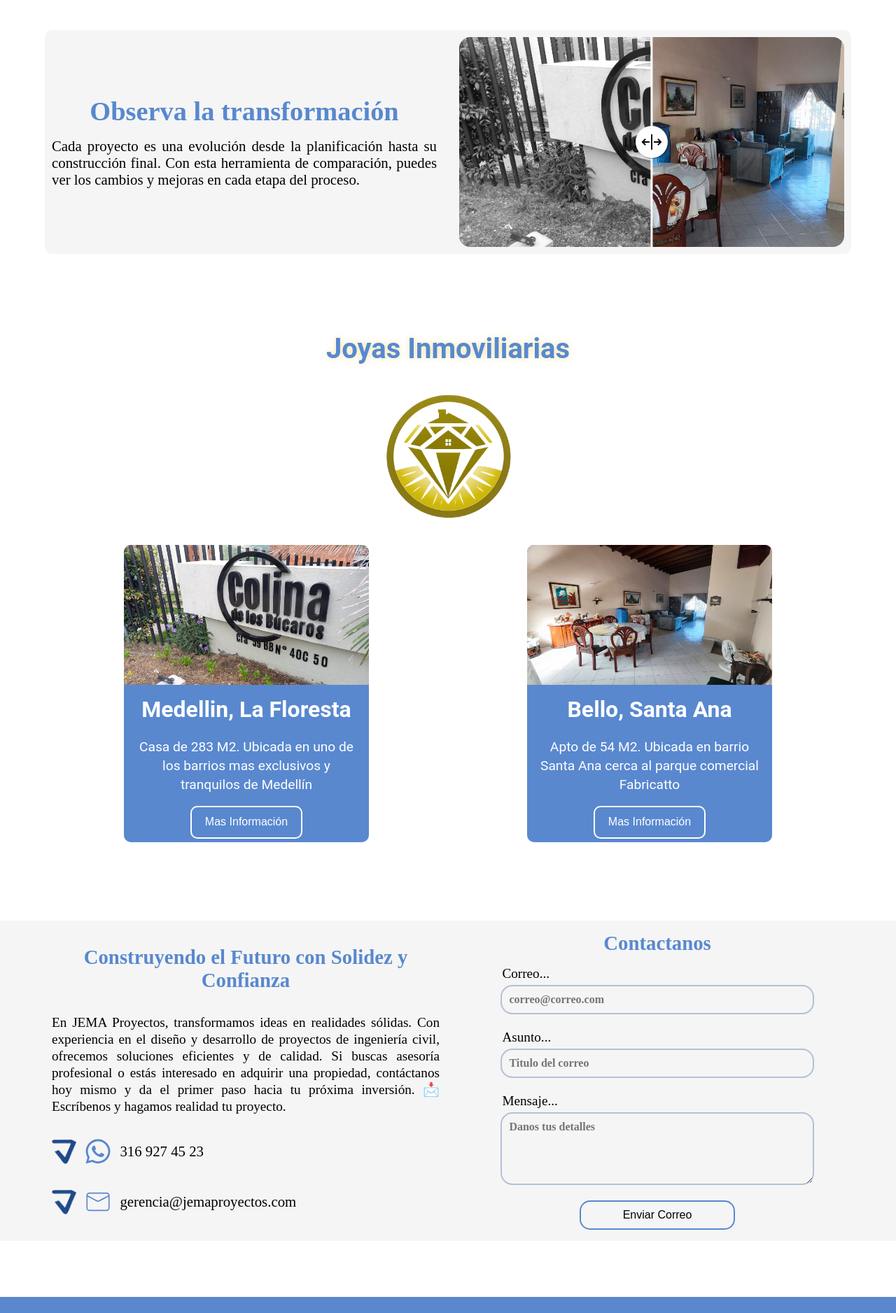
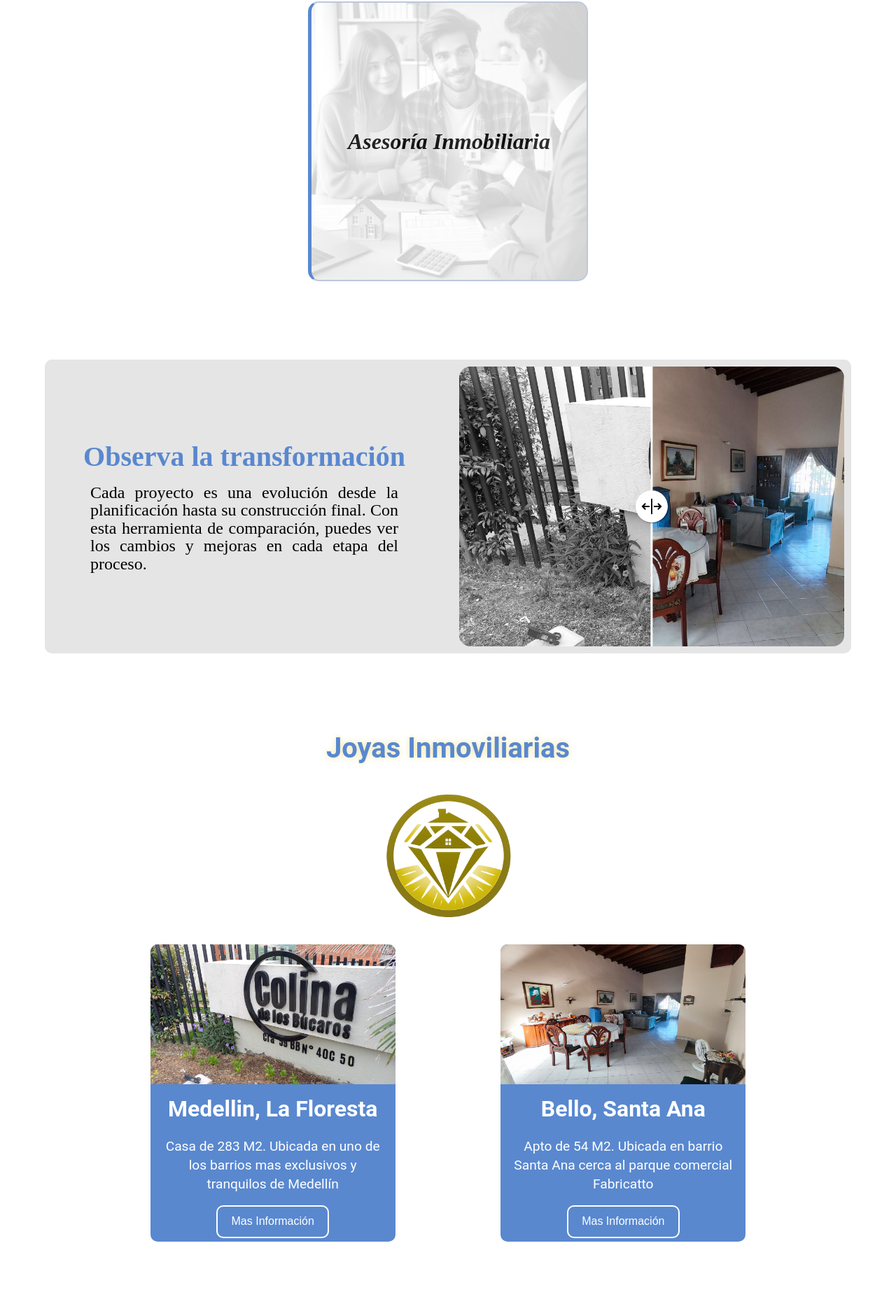
Before and after one commit to MaoMachado/JEMAProyectos, a React (Vite) app: page / in a window 1280 px wide. Shown: the part 869-2746 px from the top of the page at 70% size. Built offline with nearby package versions, Linux system fonts and the light colour scheme.

Commit message:
Estilo resposivo para mobil

```diff
--- a/src/components/Cards/CardStyle.js
+++ b/src/components/Cards/CardStyle.js
@@ -1,8 +1,8 @@
 import styled from "styled-components";
 
 export const CardContainer = styled.article`
-  width: 300px;
-  height: 300px;
+  width: 400px;
+  height: 400px;
   border: 2px solid var(--azulTransparente);
   border-left: 5px solid var(--azul);
   border-radius: 15px;
@@ -19,14 +19,15 @@
   h3 {
     font-size: 2em;
     text-align: center;
-    color: #000;
+    font-family: "Roboto_Bold";
+    font-style: italic;
   }
 
   .imgCard {
     width: 100%;
     height: 100%;
     object-fit: cover;
-    opacity: 0.1;
+    opacity: 0.2;
     position: absolute;
     top: 0;
     filter: grayscale(100%);
--- a/src/components/Cards/CardsStyle.js
+++ b/src/components/Cards/CardsStyle.js
@@ -5,7 +5,9 @@
   gap: 2rem;
   flex-direction: column;
   justify-content: space-evenly;
+  align-items: center;
   width: 90vw;
+  user-select: none;
   animation: aparecerCargar 2s linear;
 
   @keyframes aparecerCargar {
@@ -18,15 +20,20 @@
   }
 
   h2 {
-    font-size: clamp(1.2em, 3vw, 5em);
     color: var(--azul);
     text-align: center;
+    font-size: clamp(1.7em, 2.5vw, 5em);
+    font-family: "Roboto_Regular";
+    font-weight: 100;
+    width: fit-content;
+    padding-bottom: 2px;
+    border-bottom: 4px solid hsla(0, 0%, 13%, 0.2);
   }
 
   .contenedor {
     display: flex;
     flex-wrap: wrap;
     gap: 1rem;
-    justify-content: center;
+    justify-content: space-around;
   }
 `;
--- a/src/components/Contacto/ContactoStyle.js
+++ b/src/components/Contacto/ContactoStyle.js
@@ -6,7 +6,7 @@
   width: 100%;
   min-height: 200px;
   padding: 1rem 0;
-  background-color: rgba(204, 204, 204, 0.2);
+  background-color: rgba(204, 204, 204, 0.5);
 
   .contactoContainer {
     display: flex;
@@ -30,14 +30,16 @@
 
       h2 {
         color: var(--azul);
-        font-size: 1.8em;
+        font-size: 2em;
+        font-family: var(--fuenteTitulo);
         text-align: center;
       }
 
       p {
         text-align: justify;
         line-height: 1.5rem;
-        font-size: clamp(0.8em, 1.5vw, 1.2em);
+        font-size: clamp(1.2em, 1.5vw, 1.5em);
+        font-family: var(--fuenteParrafo);
       }
 
       .whatsContainer {
@@ -62,8 +64,9 @@
 
       h2 {
         color: var(--azul);
-        font-size: 1.8em;
+        font-size: 2em;
         text-align: center;
+        font-family: var(--fuenteTitulo);
       }
     }
   }
--- a/src/components/Contacto/FormularioEmail.jsx
+++ b/src/components/Contacto/FormularioEmail.jsx
@@ -14,36 +14,34 @@
     flex-direction: column;
 
     label {
-      font-family: "Merriweather_Bold";
-      font-size: 1.2em;
+      font-family: var(--fuenteParrafo);
+      font-size: 1.5em;
     }
 
     input,
     textarea {
       padding: 10px;
-      background: transparent;
+      background: var(--blanco);
       border-radius: 15px;
       border: 0;
       outline: 2px solid var(--azulTransparente);
-      font-size: 1em;
-      font-family: "Roboto_Bold";
-      font-weight: bold;
+      font-size: 1.3em;
+      font-family: var(--fuenteParrafo);
     }
 
     textarea {
       height: 100px;
-      font-family: "Merriweather_Bold";
-      font-weight: bold;
-      font-size: 1em;
+      font-family: var(--fuenteParrafo);
+      font-size: 1.3em;
 
       &:focus {
-        outline: 2px solid black;
+        outline: 2px solid var(--azul);
       }
     }
 
     input:focus {
       border: none;
-      outline: 2px solid black;
+      outline: 2px solid var(--azul);
       border-bottom: 0;
     }
   }
@@ -66,7 +64,7 @@
 
     &:active {
       scale: 0.98;
-      box-shadow: 0 0 10px #000;
+      box-shadow: 0 0 10px hsla(0, 0%, 0%, 0.2);
     }
   }
 `;
@@ -75,7 +73,7 @@
   position: fixed;
   top: 50px;
   right: 50%;
-  transform: translateX(50%)
+  transform: translateX(50%);
   background-color: #4caf50;
   color: white;
   padding: 10px 20px;
--- a/src/components/Footer/FooterStyle.js
+++ b/src/components/Footer/FooterStyle.js
@@ -4,12 +4,12 @@
   display: grid;
   place-content: center;
   width: 100%;
-  min-height: 100px;
+  min-height: 150px;
   background-color: var(--azul);
 
   .info_footer_container {
     display: flex;
-    align-items: center;
+    justify-content: space-evenly;
     height: inherit;
     width: 100%;
     max-width: 90vw;
@@ -17,23 +17,36 @@
 
     @media (max-width: 450px) {
       flex-direction: column-reverse;
+      align-items: center;
       gap: 1rem;
       padding: 1rem 0;
     }
 
-    p {
-      flex: 2;
-      font-size: clamp(1em, 1.2vw, 1.2em);
-      color: #fff;
-      text-align: justify;
+    .info_container {
+      width: 40%;
+
+      @media (max-width: 450px) {
+        width: 100%;
+      }
+
+      p {
+        color: #fff;
+        text-align: justify;
+        font-family: var(--fuenteParrafo);
+        font-size: clamp(1em, 1.2vw, 1.2em);
+      }
     }
 
     .social_container {
-      flex: 1;
+      width: 400px;
       display: flex;
       gap: 1rem;
-      justify-content: center;
+      justify-content: start;
       align-items: center;
+
+      @media (max-width: 450px) {
+        justify-content: center;
+      }
 
       a {
         color: #fff;
--- a/src/components/Footer/index.jsx
+++ b/src/components/Footer/index.jsx
@@ -6,12 +6,14 @@
   return (
     <FooterContainer>
       <section className="info_footer_container">
-        <p>
-          © 2024 Todos los derechos reservados. JEMA, Estamos comprometidos con
-          la excelencia en ingeniería civil y diseño arquitectónico. Como parte
-          de nuestro compromiso con la innovación y el progreso, nos enorgullece
-          presentar el Proyecto JEMA.
-        </p>
+        <div className="info_container">
+          <p>
+            © 2024 Todos los derechos reservados. JEMA, Estamos comprometidos
+            con la excelencia en ingeniería civil y diseño arquitectónico. Como
+            parte de nuestro compromiso con la innovación y el progreso, nos
+            enorgullece presentar el Proyecto JEMA.
+          </p>
+        </div>
         <div className="social_container">
           <a
             href="https://www.facebook.com/share/15ysM2BARH/"
--- a/src/components/Header/HeaderStyle.js
+++ b/src/components/Header/HeaderStyle.js
@@ -40,10 +40,10 @@
   display: flex;
   gap: 1rem;
   flex-direction: column;
+  max-width: min-content;
   position: absolute;
   top: 10%;
   left: 5%;
-  max-width: 80%;
 
   @media (max-width: 425px) {
     display: flex;
@@ -54,29 +54,29 @@
   }
 
   span {
-    width: clamp(300px, 50vw, 550px);
+    width: 100%;
     padding: 10px 20px;
-    background: var(--azul);
+    border-radius: 10px;
+    backdrop-filter: blur(5px);
+    background: var(--azulTransparente);
     color: #fff;
-    font-size: 1.5em;
-    font-weight: 100;
-    border-radius: 10px;
-    font-family: "Roboto_Ligth";
-    font-weight: 100;
+    font-size: 1.8em;
+    font-weight: bolder;
+    text-align: center;
 
     @media (max-width: 425px) {
       background: transparent;
       text-align: justify;
       font-size: 1.3em;
-      padding: 0;
+      padding: 10px;
     }
   }
 `;
 
 export const HeaderTitulo = styled.section`
   display: flex;
-  gap: 5px;
-  align-items: center;
+  gap: 3px;
+  align-items: start;
 
   img {
     width: 250px;
@@ -89,8 +89,7 @@
 
   h1 {
     color: #fff;
-    font-size: clamp(3em, 10vw, 4em);
-    font-family: "Roboto_Ligth";
+    font-size: clamp(3em, 10vw, 5.5em);
     font-weight: 100;
   }
 `;
--- a/src/components/ImgComparar/ImgCompararStyle.js
+++ b/src/components/ImgComparar/ImgCompararStyle.js
@@ -3,11 +3,10 @@
 export const ComparedContainer = styled.section`
   display: flex;
   gap: 2rem;
-  flex-flow: row;
   justify-content: space-evenly;
   align-items: center;
   width: clamp(400px, 100vw, 90vw);
-  background-color: rgba(204, 204, 204, 0.2);
+  background-color: rgba(204, 204, 204, 0.5);
   padding: 10px;
   border-radius: 10px;
 
@@ -20,35 +19,38 @@
   display: flex;
   gap: 1rem;
   flex-direction: column;
+  align-items: center;
   flex: 1;
-  font-family: "Roboto_Ligth";
 
   h2 {
-    font-size: 2.4em;
     color: var(--azul);
     text-align: center;
+    font-size: 2.5em;
+    font-weight: bold;
+    font-family: "Roboto_Regular";
   }
 
   p {
-    font-size: 1.3em;
+    width: 80%;
+    font-size: 1.5em;
     text-align: justify;
-    line-height: 1.5rem;
+    line-height: 1.6rem;
   }
 `;
 
 export const ArticleContainer = styled.article`
-  width: 500px;
-  height: 300px;
+  flex: 1;
+  height: 400px;
   display: grid;
   place-content: center;
   position: relative;
   overflow: hidden;
   border-radius: 1rem;
   --position: 50%;
-  flex: 1;
 
   @media (max-width: 425px) {
     width: 100%;
+    height: 100%;
   }
 
   img {
@@ -58,7 +60,7 @@
 
   .image-container {
     max-width: 100%;
-    max-height: 90vh;
+    max-height: 100vh;
     aspect-ratio: 1/1;
   }
 
--- a/src/components/JoyasInmobiliaria/JoyasCarrouse.jsx
+++ b/src/components/JoyasInmobiliaria/JoyasCarrouse.jsx
@@ -4,12 +4,13 @@
 import { data } from "../../assets/fotosFloresta/dataImg";
 
 const CarrouselContainer = styled.section`
-  width: 600px;
-  height: 500px;
+  width: 100%;
+  height: 600px;
   margin: 0 auto;
 
   @media (max-width: 425px) {
-    width: 400px;
+    width: 100%;
+    height: 400px;
   }
 
   ul,
@@ -24,7 +25,7 @@
 
   img {
     width: 100%;
-    height: 500px;
+    height: 600px;
   }
 
   /* Slider container */
--- a/src/components/JoyasInmobiliaria/JoyasInmobiliaria.js
+++ b/src/components/JoyasInmobiliaria/JoyasInmobiliaria.js
@@ -30,7 +30,7 @@
   .joyas_cards_container {
     display: flex;
     flex-flow: row wrap;
-    justify-content: space-around;
+    justify-content: space-evenly;
     width: 100%;
 
     @media (max-width: 425px) {
--- a/src/components/JoyasInmobiliaria/JoyasModal.jsx
+++ b/src/components/JoyasInmobiliaria/JoyasModal.jsx
@@ -2,28 +2,27 @@
 import { JoyasCarrousel } from "./JoyasCarrouse";
 
 const DialogContainer = styled.section`
+  display: flex;
+  justify-content: center;
+  align-items: center;
   position: fixed;
   top: 0;
   left: 0;
   width: 100%;
   height: 100%;
-  background: rgba(0, 0, 0, 0.4); /* Fondo semitransparente */
-  display: flex;
-  align-items: center;
-  justify-content: center;
+  background: rgba(0, 0, 0, 0.5); /* Fondo semitransparente */
   opacity: ${({ $show }) => ($show ? 1 : 0)};
   visibility: ${({ $show }) => ($show ? "visible" : "hidden")};
   transition: opacity 0.3s ease, visibility 0.3s ease;
 
   .modal {
     display: flex;
-    justify-content: space-around;
-    align-items: center;
+    flex-direction: column;
     gap: 1rem;
-    width: 90%;
+    width: 80%;
     min-height: 200px;
-    padding: 15px;
-    border-radius: 20px;
+    padding: 20px;
+    border-radius: 5px;
     box-shadow: 0 0 20px var(--azulTransparente);
     background-color: #222;
     transform: ${({ $show }) =>
@@ -31,32 +30,48 @@
     transition: transform 0.3s ease;
 
     @media (max-width: 425px) {
+      gap: 1rem;
+      width: 95%;
+      height: 95%;
+      padding: 10px;
+    }
+
+    .container_modal {
+      display: flex;
+      align-items: center;
+
+      @media (max-width: 425px) {
+        gap: 1rem;
         flex-direction: column;
-      overflow-y: scroll;
+        overflow: auto;
+      }
     }
 
     .joyasCarrouselContainer {
-      display: flex;
-      flex-direction: column;
-      align-items: center;
-      gap: 1rem;
+      flex: 1;
     }
 
     .joyasInfoContainer {
-      flex: 1;
+      width: 450px;
       display: flex;
       gap: 1rem;
       flex-direction: column;
       padding: 0 5px;
 
+      @media (max-width: 425px) {
+        width: 100%;
+      }
+
       text-align: center;
 
       h2 {
-        font-size: 1.5em;
+        font-size: 2em;
+        font-family: "Merriweather_Light";
       }
 
       p {
         text-align: justify;
+        font-size: 1.5em;
         font-family: "Merriweather_Light";
       }
     }
@@ -66,10 +81,10 @@
 export const JoyasModal = ({ onOpen, onClose }) => {
   return (
     <DialogContainer $show={onOpen}>
-      <div className="modal">
+      <section className="modal">
+        <div className="container_modal">
           <article className="joyasCarrouselContainer">
             <JoyasCarrousel />
-          <button onClick={onClose}>Cerrar</button>
           </article>
           <article className="joyasInfoContainer">
             <h2>¡Tu nuevo hogar o inversión ideal te espera!</h2>
@@ -77,16 +92,18 @@
               Ubicada en una zona familiar y hotelera, esta amplia propiedad es
               perfecta tanto para vivienda como para negocio. Cuenta con 7
               habitaciones, ideales para una familia numerosa o para alojamiento
-            turístico. Además, dispone de 4 baños que garantizan comodidad para
-            todos. Disfruta de sus 2 patios, que ofrecen espacios de
+              turístico. Además, dispone de 4 baños que garantizan comodidad
+              para todos. Disfruta de sus 2 patios, que ofrecen espacios de
               esparcimiento y ventilación natural. Su garaje con capacidad para
               dos vehículos y una motocicleta brinda seguridad y facilidad de
-            parqueo. La ubicación es inmejorable, cerca de la estación Floresta
-            del metro, lo que garantiza excelente movilidad y acceso a servicios
-            esenciales.
+              parqueo. La ubicación es inmejorable, cerca de la estación
+              Floresta del metro, lo que garantiza excelente movilidad y acceso
+              a servicios esenciales.
             </p>
           </article>
         </div>
+        <button onClick={onClose}>Cerrar</button>
+      </section>
     </DialogContainer>
   );
 };
--- a/src/index.css
+++ b/src/index.css
@@ -1,8 +1,10 @@
-:root{
+:root {
   --blanco: hsl(0, 0%, 100%);
   --negro: hsl(0, 0%, 0%);
   --azul: hsl(216, 55%, 58%);
   --azulTransparente: hsla(216, 65%, 34%, 0.3);
+  --fuenteTitulo: 'Merriweather_Medium';
+  --fuenteParrafo: 'Roboto_ligth';
 }
 
 @font-face {
@@ -47,12 +49,13 @@
   font-style: normal;
 }
 
-*{
+* {
   margin: 0;
   padding: 0;
   box-sizing: border-box;
 }
 
-html, body{
+html,
+body {
   font-family: 'Merriweather_Medium';
 }
```
Lines whose indentation alone changed are shown as unchanged.
